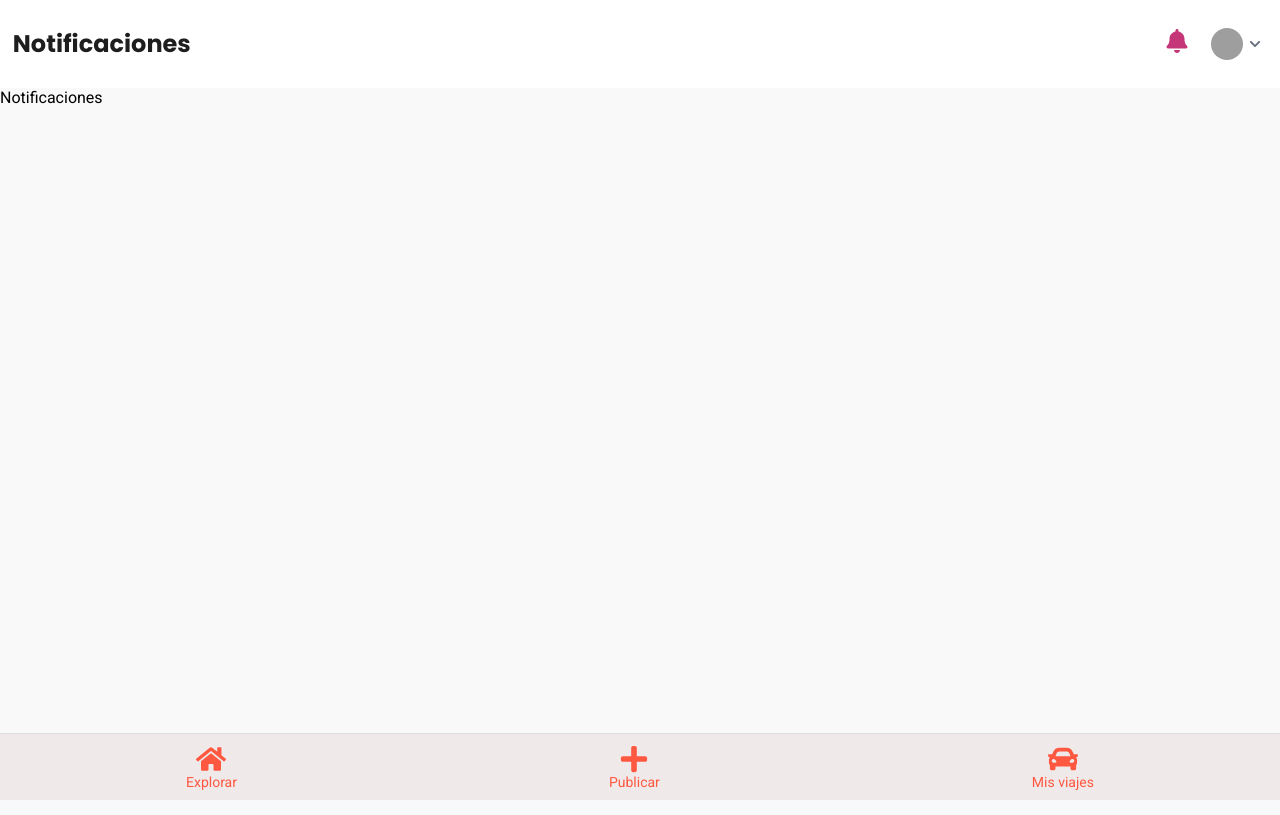
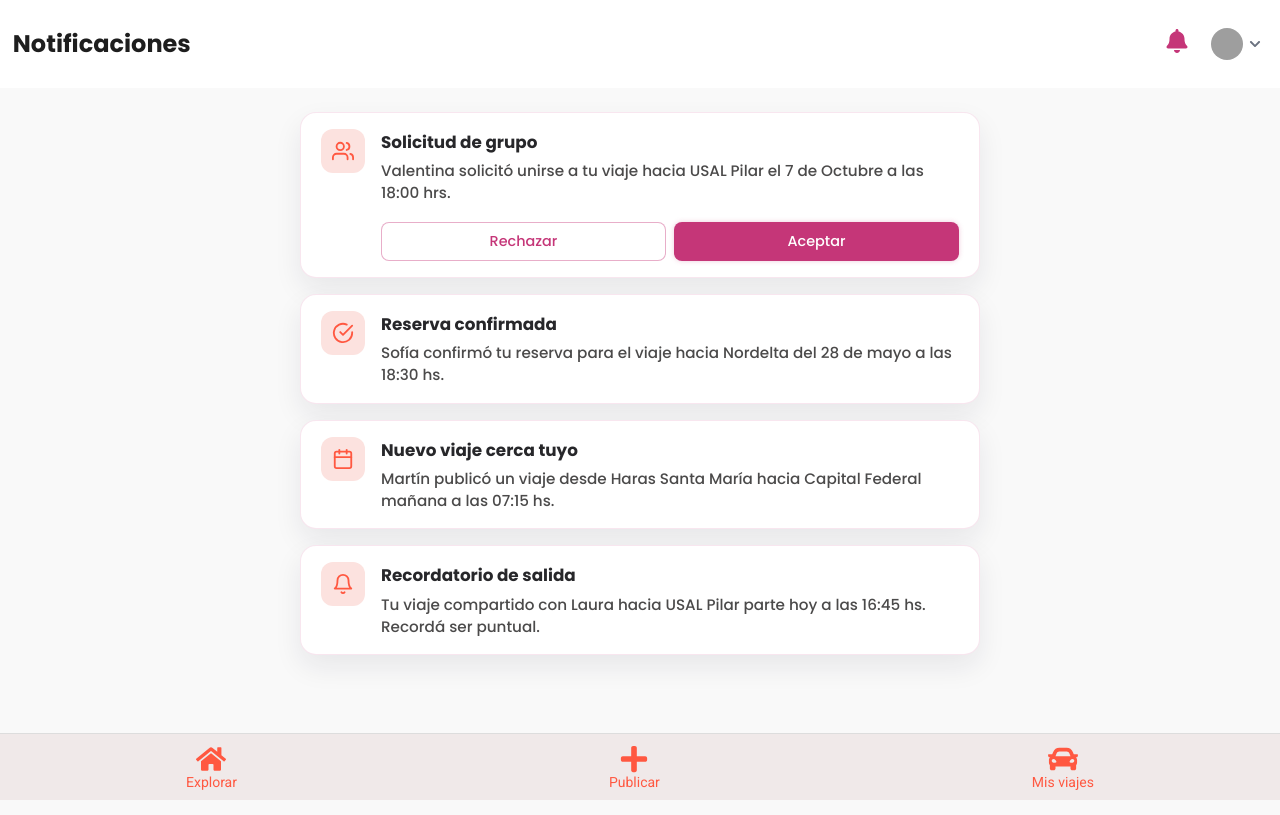
Before and after one commit to valenbarba/proyectoCarpooling, a React (Create React App) app: page /notificaciones in a window 1280 px wide. Built offline with nearby package versions, Linux system fonts and the light colour scheme; grey boxes are pictures that could not be loaded.

Commit message:
Pagina de notificaciones armada con sus cmpnents

```diff
--- /dev/null
+++ b/src/components/Notification.css
@@ -0,0 +1,106 @@
+.notificaciones-page {
+  width: min(100% - 2.5rem, 680px);
+  margin: 1.5rem auto 4rem;
+  display: flex;
+  flex-direction: column;
+  gap: 1.5rem;
+}
+
+.notificaciones-encabezado {
+  display: flex;
+  flex-direction: column;
+  gap: 0.35rem;
+}
+
+.notificaciones-titulo {
+  margin: 0;
+  font-size: 1.35rem;
+  font-weight: 600;
+  color: #27272a;
+}
+
+.notificaciones-descripcion {
+  margin: 0;
+  color: #6b7280;
+  font-size: 0.95rem;
+  line-height: 1.4;
+}
+
+.notificaciones-lista {
+  list-style: none;
+  margin: 0;
+  padding: 0;
+  display: flex;
+  flex-direction: column;
+  gap: 1rem;
+}
+
+.notificacion-card {
+  display: flex;
+  gap: 1rem;
+  align-items: flex-start;
+  background: #ffffff;
+  border-radius: 16px;
+  padding: 1rem 1.25rem;
+  border: 1px solid rgba(197, 54, 120, 0.12);
+  box-shadow: 0 12px 28px rgba(31, 24, 54, 0.08);
+  transition: transform 0.2s ease, box-shadow 0.2s ease;
+}
+
+.notificacion-card:hover {
+  transform: translateY(-2px);
+  box-shadow: 0 16px 32px rgba(31, 24, 54, 0.12);
+}
+
+.notificacion-card--destacada {
+  border-color: rgba(197, 54, 120, 0.35);
+  box-shadow: 0 18px 36px rgba(197, 54, 120, 0.15);
+}
+
+.notificacion-card__icono {
+  width: 44px;
+  height: 44px;
+  border-radius: 12px;
+  background: #fce2df;
+  display: inline-flex;
+  align-items: center;
+  justify-content: center;
+  color: #FF5841;
+  flex-shrink: 0;
+}
+
+.notificacion-card__icono svg {
+  width: 22px;
+  height: 22px;
+}
+
+.notificacion-card__contenido {
+  display: flex;
+  flex-direction: column;
+  gap: 0.35rem;
+}
+
+.notificacion-card__titulo {
+  margin: 0;
+  font-size: 1.05rem;
+  font-weight: 600;
+  color: #27272a;
+}
+
+.notificacion-card__texto {
+  margin: 0;
+  font-size: 0.95rem;
+  color: #4b4a4a;
+  line-height: 1.45;
+}
+
+@media (max-width: 600px) {
+  .notificaciones-page {
+    width: min(100% - 1.5rem, 100%);
+    margin-top: 1rem;
+  }
+
+  .notificacion-card {
+    padding: 0.9rem 1rem;
+  }
+}
--- /dev/null
+++ b/src/components/Notification.jsx
@@ -0,0 +1,55 @@
+import React from "react";
+import PropTypes from "prop-types";
+import { FiBell } from "react-icons/fi";
+import "./Notification.css";
+
+/**
+ * Tarjeta de notificación reutilizable.
+ * Usala dentro de <ul> (por defecto renderiza un <li/>).
+ */
+const NotificationCard = ({
+  titulo,
+  descripcion,
+  icono: Icono = FiBell,
+  destacada = false,
+  className = "",
+  onClick,
+  as: Tag = "li",
+}) => {
+  return (
+    <Tag
+      className={`notificacion-card${
+        destacada ? " notificacion-card--destacada" : ""
+      } ${className}`.trim()}
+      onClick={onClick}
+      role={Tag === "li" ? undefined : "listitem"}
+    >
+      <span className="notificacion-card__icono" aria-hidden="true">
+        <Icono />
+      </span>
+      <div className="notificacion-card__contenido">
+        <h3 className="notificacion-card__titulo">{titulo}</h3>
+        <p className="notificacion-card__texto">{descripcion}</p>
+      </div>
+    </Tag>
+  );
+};
+
+NotificationCard.propTypes = {
+  /** Título de la notificación */
+  titulo: PropTypes.string.isRequired,
+  /** Descripción o detalle de la notificación */
+  descripcion: PropTypes.string.isRequired,
+  /** Icono (componente React), por defecto FiBell */
+  icono: PropTypes.elementType,
+  /** Estilo destacado */
+  destacada: PropTypes.bool,
+  /** Clase extra opcional */
+  className: PropTypes.string,
+  /** Handler de click */
+  onClick: PropTypes.func,
+  /** Etiqueta HTML a renderizar (li, div, etc.) */
+  as: PropTypes.oneOfType([PropTypes.string, PropTypes.elementType]),
+};
+
+export default NotificationCard;
--- /dev/null
+++ b/src/components/RequestNotification.css
@@ -0,0 +1,39 @@
+.notificacion-card__acciones {
+  margin-top: 0.75rem;
+  display: flex;
+  gap: 0.5rem;
+}
+
+.notificacion-card__btn {
+  flex: 1;
+  padding: 0.5rem 0.75rem;
+  border: none;
+  border: 1px solid transparent;
+  border-radius: 8px;
+  font-size: 0.9rem;
+  cursor: pointer;
+  transition: transform 0.2s ease, box-shadow 0.2s ease, background-color 0.2s ease,
+    color 0.2s ease;
+}
+
+.notificacion-card__btn--reject {
+  background-color: #ffffff;
+  color: #c53678;
+  border-color: rgba(197, 54, 120, 0.4);
+}
+
+.notificacion-card__btn--reject:hover {
+  background-color: rgba(197, 54, 120, 0.08);
+  transform: translateY(-1px);
+}
+
+.notificacion-card__btn--accept {
+  background-color: #C53678;
+  color: #ffffff;
+  box-shadow: 0 0 5px rgba(197, 54, 120, 0.25);
+}
+
+.notificacion-card__btn--accept:hover {
+  background-color: #a12a63;
+  transform: translateY(-1px);
+}
--- /dev/null
+++ b/src/components/RequestNotification.jsx
@@ -0,0 +1,66 @@
+import React from "react";
+import PropTypes from "prop-types";
+import { FiBell } from "react-icons/fi";
+import "./RequestNotification.css";
+
+/**
+ * Tarjeta de notificación con botones de acción.
+ * Extiende el estilo de NotificationCard agregando Aceptar/Rechazar.
+ */
+const RequestNotification = ({
+  titulo,
+  descripcion,
+  icono: Icono = FiBell,
+  destacada = false,
+  onAccept,
+  onReject,
+  className = "",
+  as: Tag = "li",
+}) => {
+  return (
+    <Tag
+      className={`notificacion-card notificacion-card--con-acciones${
+        destacada ? " notificacion-card--destacada" : ""
+      } ${className}`.trim()}
+      role={Tag === "li" ? undefined : "listitem"}
+    >
+      <span className="notificacion-card__icono" aria-hidden="true">
+        <Icono />
+      </span>
+      <div className="notificacion-card__contenido">
+        <h3 className="notificacion-card__titulo">{titulo}</h3>
+        <p className="notificacion-card__texto">{descripcion}</p>
+
+        <div className="notificacion-card__acciones">
+          <button
+            type="button"
+            className="notificacion-card__btn notificacion-card__btn--reject"
+            onClick={onReject}
+          >
+            Rechazar
+          </button>
+          <button
+            type="button"
+            className="notificacion-card__btn notificacion-card__btn--accept"
+            onClick={onAccept}
+          >
+            Aceptar
+          </button>
+        </div>
+      </div>
+    </Tag>
+  );
+};
+
+RequestNotification.propTypes = {
+  titulo: PropTypes.string.isRequired,
+  descripcion: PropTypes.string.isRequired,
+  icono: PropTypes.elementType,
+  destacada: PropTypes.bool,
+  onAccept: PropTypes.func,
+  onReject: PropTypes.func,
+  className: PropTypes.string,
+  as: PropTypes.oneOfType([PropTypes.string, PropTypes.elementType]),
+};
+
+export default RequestNotification;
--- a/src/components/TarjetaViaje.css
+++ b/src/components/TarjetaViaje.css
@@ -36,7 +36,7 @@
 }
 
 .tarjeta-viaje__nombre {
-  font-weight: 600;
+  font-weight: 300;
   font-size: 0.9rem;
   color: #8e8c8c;
 }
@@ -74,6 +74,7 @@
 .tarjeta-viaje__fecha {
   font-size: 0.95rem;
   color: #6b7280;
+  font-weight: bold;
 }
 
 .tarjeta-viaje__acciones {
--- a/src/components/TarjetaViaje.jsx
+++ b/src/components/TarjetaViaje.jsx
@@ -39,7 +39,7 @@ function TarjetaViaje({
           <span className="tarjeta-viaje__nombre">{nombreMostrar}</span>
           <div className="tarjeta-viaje__fila-principal">
             <span className="tarjeta-viaje__destino">{destinoMostrar}</span>
-            <span className="tarjeta-viaje__precio">{precioMostrar}</span>
+
           </div>
           {fechaMostrar && <span className="tarjeta-viaje__fecha">{fechaMostrar}</span>}
         </div>
--- a/src/pages/Home.css
+++ b/src/pages/Home.css
@@ -53,7 +53,7 @@
 
 .buscador-resumen__input {
   border: none;
-  font-size: 14px;
+  font-size: 16px;
   line-height: 2;
   background-color:transparent;
   padding: 0;
--- a/src/pages/NotificationPage.jsx
+++ b/src/pages/NotificationPage.jsx
@@ -1,6 +1,59 @@
-// Vista temporal para la sección de notificaciones.
-function NotificationPage() {
-  return <div>Notificaciones</div>;
+import React from "react";
+import { FiBell, FiCheckCircle, FiCalendar, FiUsers } from "react-icons/fi";
+import Notification from "../components/Notification";
+import RequestNotification from "../components/RequestNotification";
+
+// Lista temporal de notificaciones de ejemplo asociadas al usuario.
+const notificacionesEjemplo = [
+  {
+    id: 1,
+    titulo: "Reserva confirmada",
+    descripcion:
+      "Sofía confirmó tu reserva para el viaje hacia Nordelta del 28 de mayo a las 18:30 hs.",
+    icono: FiCheckCircle,
+  },
+  {
+    id: 2,
+    titulo: "Nuevo viaje cerca tuyo",
+    descripcion:
+      "Martín publicó un viaje desde Haras Santa María hacia Capital Federal mañana a las 07:15 hs.",
+    icono: FiCalendar,
+  },
+  {
+    id: 3,
+    titulo: "Recordatorio de salida",
+    descripcion:
+      "Tu viaje compartido con Laura hacia USAL Pilar parte hoy a las 16:45 hs. Recordá ser puntual.",
+    icono: FiBell,
+  },
+];
+
+export default function NotificationPage() {
+  return (
+    <section className="notificaciones-page">
+      <ul className="notificaciones-lista">
+
+        <RequestNotification
+          titulo="Solicitud de grupo"
+          descripcion="Valentina solicitó unirse a tu viaje hacia USAL Pilar el 7 de Octubre a las 18:00 hrs."
+          icono={FiUsers}
+          onAccept={() => alert("Aceptado ✅")}
+          onReject={() => alert("Rechazado ❌")}
+        />
+
+        {notificacionesEjemplo.map((n) => (
+          <Notification
+            key={n.id}
+            titulo={n.titulo}
+            descripcion={n.descripcion}
+            icono={n.icono || FiBell}
+            destacada={!!n.destacada}
+            // onClick={() => console.log("Abrir notificación", n.id)}
+          />
+        ))}
+
+
+      </ul>
+    </section>
+  );
 }
-
-export default NotificationPage;
```
Also changed, not shown: src/pages/NotificationPage.css (added), 1 other file (tests, documents, lock files or other folders).
